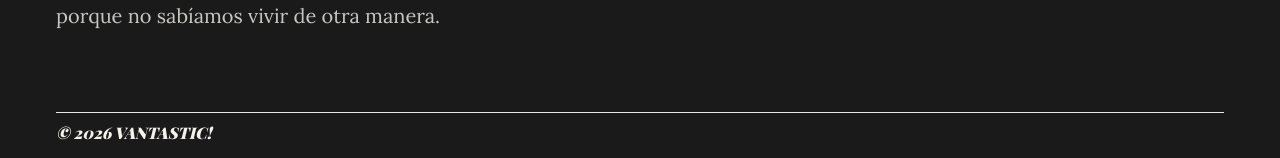
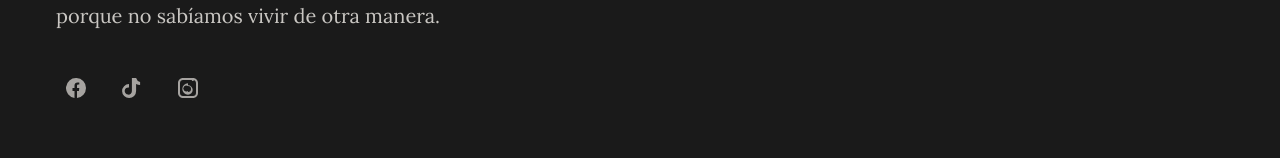
Before and after one commit to candytale55/vantastic, a React (Vite) app: page / in a window 1280 px wide. Shown: the part 3795-3953 px from the top of the page. Built offline with nearby package versions, Linux system fonts and the light colour scheme; no server answers; a web font is replaced by a local one; what miragejs would draw is missing.

Commit message:
feat(footer): add social links section with styles for better visibility and interaction

```diff
--- a/src/components/Footer.jsx
+++ b/src/components/Footer.jsx
@@ -4,13 +4,38 @@ import { getCurrentYear } from '../utils/dateUtils.js'
 
 export default function Footer() {
   return (
-    <footer className="main-footer">
+    <footer className="main-footer" id="footer">
 
       <div className="footer-inner section-shell">
 
         <section className="footer-about">
           <h2 className="footer-logo">Vantastic!</h2>
           <p className="footer-text">La historia de Vantastic! no es la de una empresa. Es la de dos familias que llevan la carretera en la sangre desde los a&ntilde;os 60. No abrimos esto para hacer negocio. Lo abrimos porque no sab&iacute;amos vivir de otra manera.</p>
+          <ul className="social-links">
+            <li>
+              <a href="#footer" aria-label="Facebook">
+                <svg viewBox="0 0 24 24" width="24" height="24" aria-hidden="true">
+                  <path d="M22 12a10 10 0 1 0-11.5 9.9v-7h-2v-3h2v-2.3c0-2 1.2-3.1 3-3.1.9 0 1.8.1 1.8.1v2h-1c-1 0-1.3.6-1.3 1.2V12h2.3l-.4 3h-1.9v7A10 10 0 0 0 22 12z" />
+                </svg>
+              </a>
+            </li>
+
+            <li>
+              <a href="#footer" aria-label="TikTok">
+                <svg viewBox="0 0 24 24" width="24" height="24" aria-hidden="true">
+                  <path d="M12.8 2h3.3a5.7 5.7 0 0 0 4 4V9a8 8 0 0 1-4-1.1v7.1A7 7 0 1 1 9 8.1v3.4a3.6 3.6 0 1 0 2.9 3.5V2z" />
+                </svg>
+              </a>
+            </li>
+
+            <li>
+              <a href="#footer" aria-label="Instagram">
+                <svg viewBox="0 0 24 24" width="24" height="24" aria-hidden="true">
+                  <path d="M7 2C4.2 2 2 4.2 2 7v10c0 2.8 2.2 5 5 5h10c2.8 0 5-2.2 5-5V7c0-2.8-2.2-5-5-5H7zm10 2c1.7 0 3 1.3 3 3v10c0 1.7-1.3 3-3 3H7c-1.7 0-3-1.3-3-3V7c0-1.7 1.3-3 3-3h10zm-5 3.3A4.7 4.7 0 1 0 12 18.7a4.7 4.7 0 0 0 0-9.4zm0 7.7A3 3 0 1 1 12 10a3 3 0 0 1 0 6zm4.8-9.9a1.1 1.1 0 1 0 0-2.2 1.1 1.1 0 0 0 0 2.2z" />
+                </svg>
+              </a>
+            </li>
+          </ul>
         </section>
 
         <div className="footer-links">
--- a/src/styles/footer.css
+++ b/src/styles/footer.css
@@ -18,6 +18,21 @@
 
   .footer-text {
     @apply text-xl/8 text-retro-cream py-4 ;
+  }
+
+  .social-links {
+    @apply flex flex-wrap items-center justify-center gap-4 pt-2;
+    @apply md:justify-start;
+  }
+
+  .social-links a {
+    @apply flex h-10 w-10 items-center justify-center text-retro-cream opacity-80 transition;
+    @apply hover:text-retro-pink hover:opacity-100;
+    @apply focus-visible:outline-none focus-visible:ring-2 focus-visible:ring-retro-pink focus-visible:ring-offset-2 focus-visible:ring-offset-retro-ink;
+  }
+
+  .social-links svg {
+    @apply h-6 w-6 fill-current;
   }
 
   .footer-subtitle {
```
